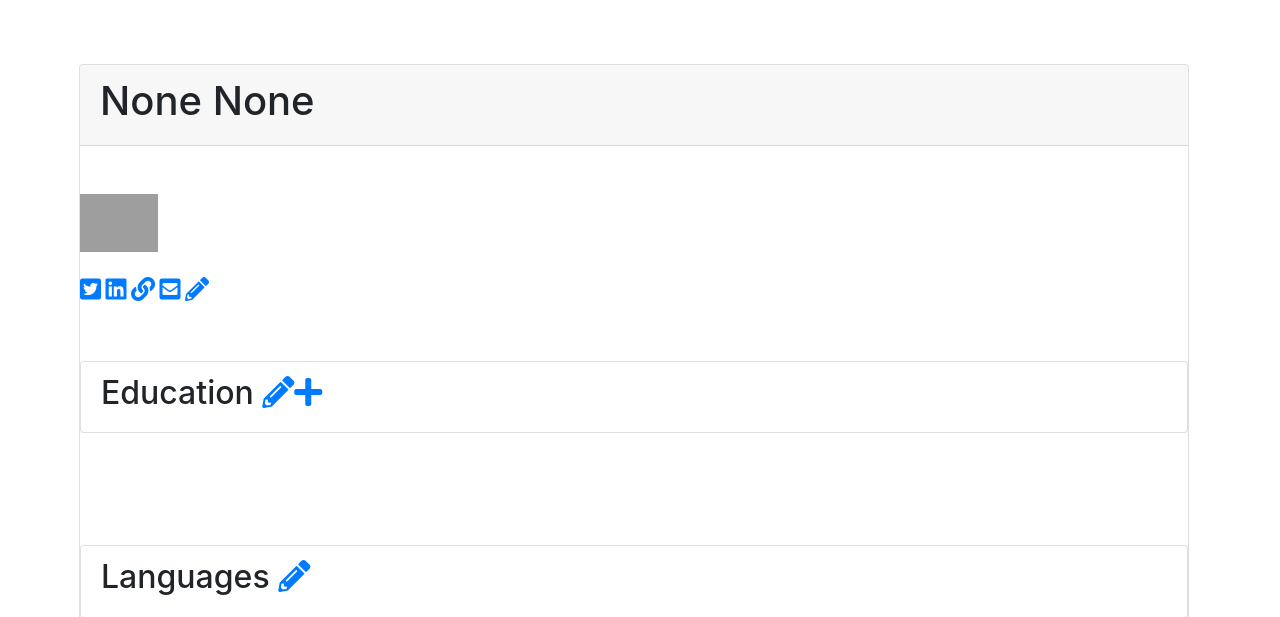
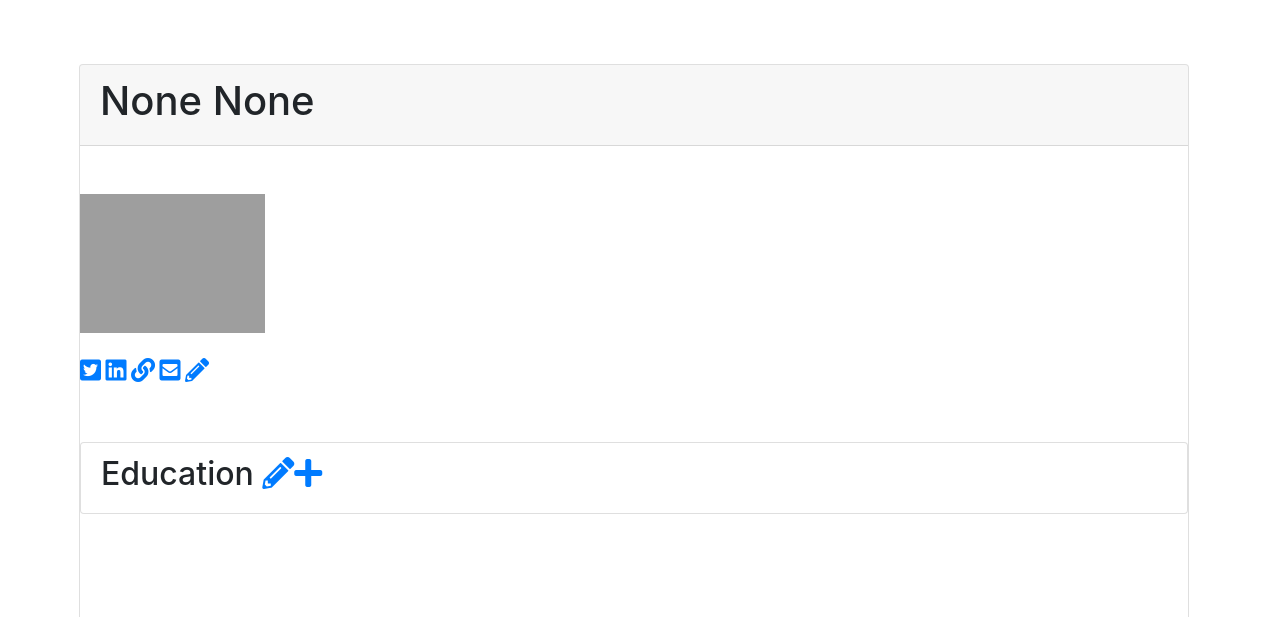
Before and after one commit to dmcdekker/hb_project, a Flask app: page /profiles/1 in a window 1280 px wide. Shown: the part 56-673 px from the top of the page. Run offline with Flask 2, Linux system fonts and the light colour scheme; the visitor is signed in with stand-in values (Sample User, id 1); data comes from the database, SQL or seed files in the repository; data that the repository does not hold is empty; some libraries are stand-ins or nearby versions; grey boxes are pictures that could not be loaded.

Commit message:
add photo changes

```diff
--- a/server.py
+++ b/server.py
@@ -311,7 +311,7 @@ def edit_active():
 
 
 
-@app.route("/profiles")
+@app.route('/profiles')
 def user_list():
     """Show list of all profiles"""
 
--- a/static/styles.css
+++ b/static/styles.css
@@ -89,8 +89,6 @@ input:checked + .slider:before {
 
 /*------------------profile page------------------------*/
 
-
-
 .img-responsive {
     width: 100%;
     height: 100%;
--- a/templates/profiles.html
+++ b/templates/profiles.html
@@ -12,7 +12,6 @@
     <button id='mentor-page'>Mentors</button>
     <button id='mentee-page'>Mentees</button>
   </div>
-
 
   <div class='container'>
       <div class='row'>
--- a/templates/user_profile.html
+++ b/templates/user_profile.html
@@ -16,7 +16,7 @@
 
       <div class='row'>
         <div class='d-inline' id='photo-and-social'>
-          <div class='col-md-3 col-sm-6' id='user-photo'>
+          <div class='col-md-6 col-xs-12 col-lg-6' id='user-photo'>
             <img class='img-responsive' src='{{ user.photo }}' alt='user photo'>
           </div> <!-- end user photo -->
           <br>
```
